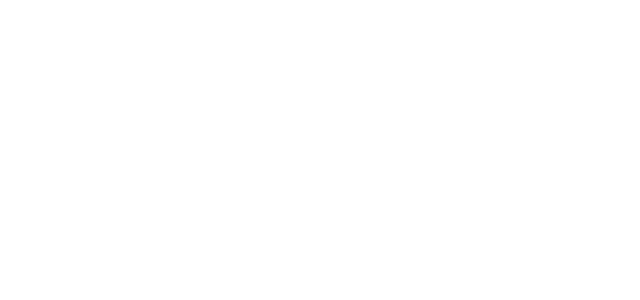
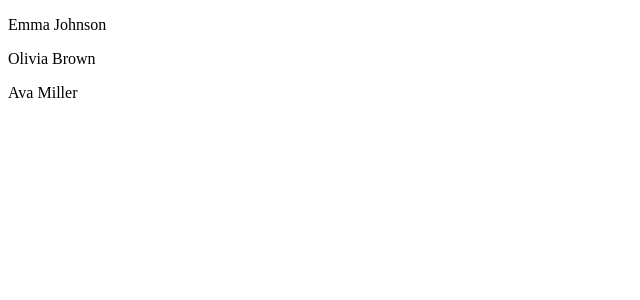
Before and after one commit to LuigiRauso/develhope_react_exercises, a React (Vite) app: page / in a window 1280 px wide. Shown: the top 300 px of the page, without its empty margins (0-640 px from the left). Built offline with nearby package versions, Linux system fonts and the light colour scheme.

Commit message:
81-useCallback_and_useMemo: exercise completed

```diff
--- a/src/App.jsx
+++ b/src/App.jsx
@@ -1,9 +1,19 @@
+import FilteredList from "./component/FilteredList";
+
+const users = [
+  { id: 1, name: "Emma Johnson", age: 22 },
+  { id: 2, name: "Liam Smith", age: 17 },
+  { id: 3, name: "Olivia Brown", age: 19 },
+  { id: 4, name: "Noah Davis", age: 16 },
+  { id: 5, name: "Ava Miller", age: 20 },
+];
+
 function App() {
-
   return (
     <>
+      <FilteredList users={users} />
     </>
-  )
+  );
 }
 
-export default App
+export default App;
--- /dev/null
+++ b/src/component/FilteredList.jsx
@@ -0,0 +1,17 @@
+import React, { useMemo } from "react";
+
+function FilteredList({ users }) {
+  const filteredUsers = useMemo(() => {
+    return users.filter((user) => user.age > 18);
+  }, [users]);
+
+  return (
+    <div>
+      {filteredUsers.map((user) => (
+        <p key={user.id}>{user.name}</p>
+      ))}
+    </div>
+  );
+}
+
+export default FilteredList;
```
